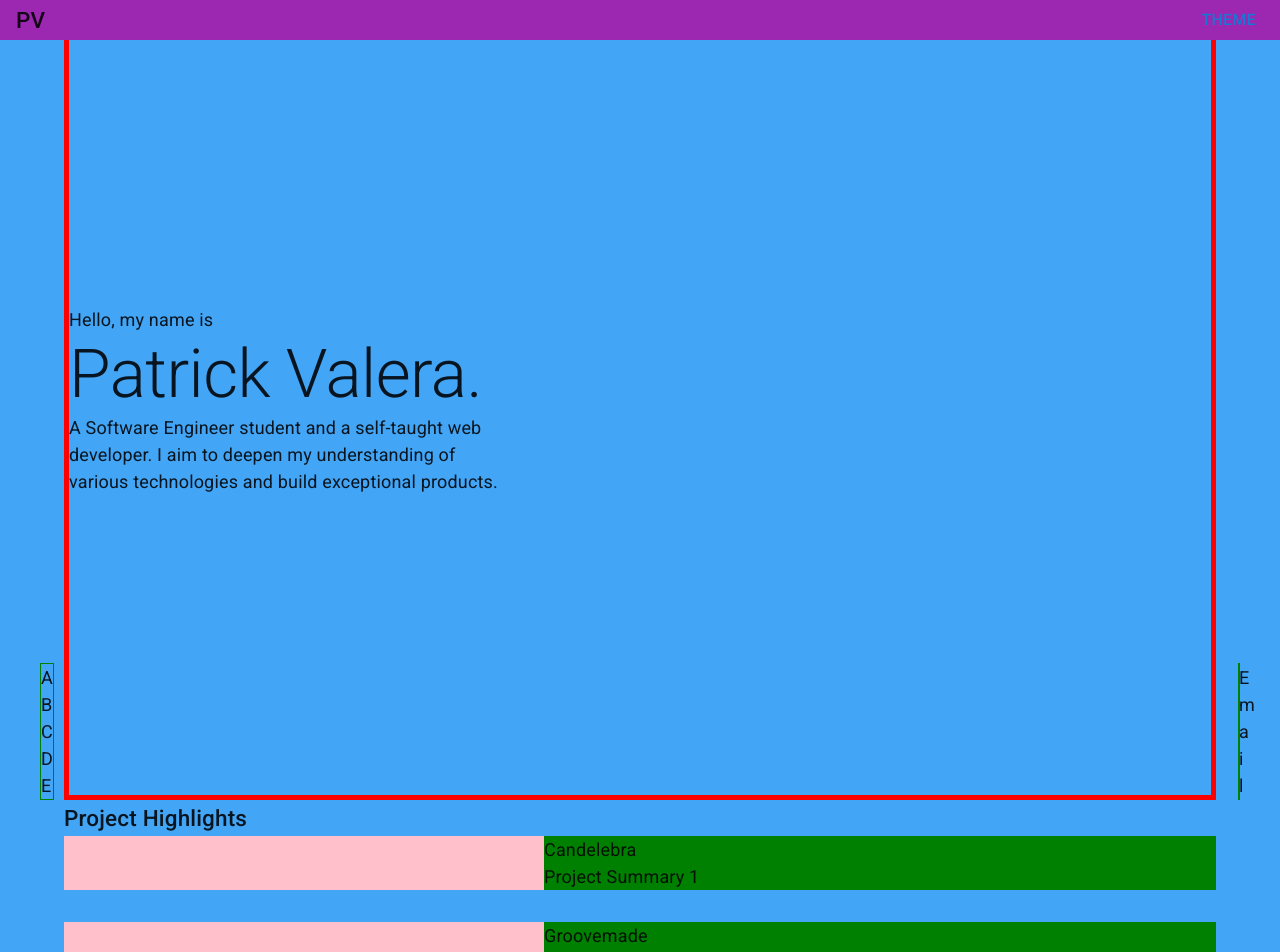
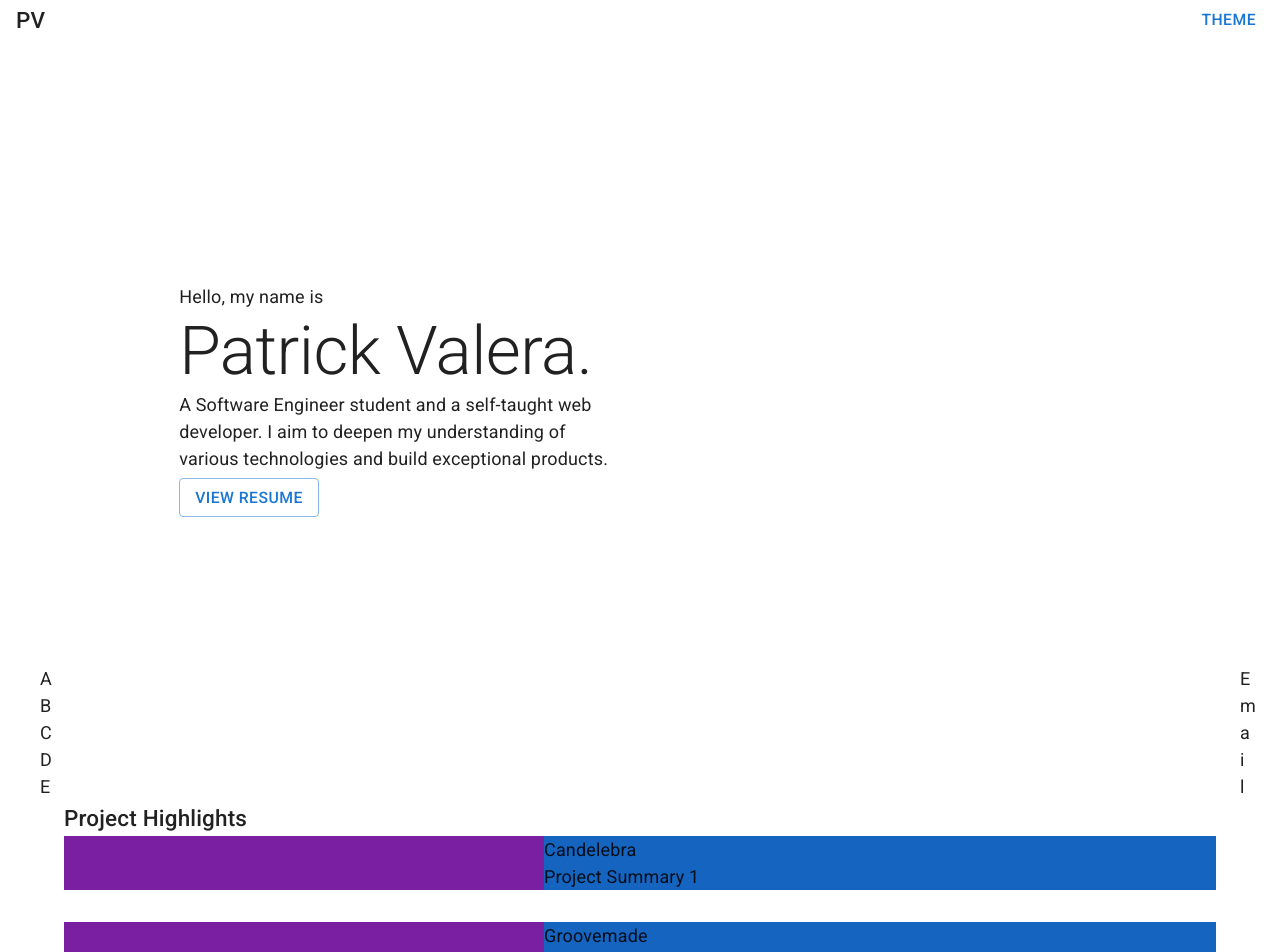
Before and after one commit to PatrickValera/20_Portfolio_V2, a Next.js app in the folder frontend/: page / in a window 1280 px wide. Shown: the top 952 px of the page. Built offline with nearby package versions, Linux system fonts and the light colour scheme.

Commit message:
layout | remove placeholder styles

```diff
--- a/frontend/components/sections/Header.js
+++ b/frontend/components/sections/Header.js
@@ -4,7 +4,7 @@ import React from 'react'
 const Header = ({ setTheme }) => {
     return (
         <Box component='header' sx={{  position: 'sticky',top:'0',zIndex:10   }}>
-            <Box sx={{ px:2,position: 'absolute',bgcolor: 'secondary.main',display: 'flex', alignItems: 'center', width: '100%', }}>
+            <Box sx={{ px:2,position: 'absolute',bgcolor: 'background.paper',display: 'flex', alignItems: 'center', width: '100%', }}>
                 <Typography variant='h6' sx={{ flexGrow: '1' }}>PV</Typography>
                 <nav>
 
--- a/frontend/components/sections/Introduction.js
+++ b/frontend/components/sections/Introduction.js
@@ -1,14 +1,14 @@
-import { Typography } from '@mui/material'
+import { Button, Typography } from '@mui/material'
 import React from 'react'
 import { Box } from '@mui/material'
 const Introduction = () => {
   return (
-    <Box display='flex' sx={{ p: '50px 0', height: '100vh', border: '5px solid red', flexDirection: 'column', justifyContent: 'center' }}>
+    <Box display='flex' sx={{ p: '0 10%', height: '100vh', flexDirection: 'column', justifyContent: 'center', maxWidth:'800px' }}>
       <Box className='fade'sx={{ maxWidth: '450px' }}>
         <Typography variant='body1'> Hello, my name is</Typography>
         <Typography variant='h2'> Patrick Valera.</Typography>
-        <Typography variant='body1'> A Software Engineer student and a self-taught web developer. I aim to deepen my understanding of various technologies and build exceptional products.</Typography>
-
+        <Typography variant='body1' gutterBottom> A Software Engineer student and a self-taught web developer. I aim to deepen my understanding of various technologies and build exceptional products.</Typography>
+        <Button variant='outlined'>View Resume</Button>
       </Box>
     </Box>
   )
--- a/frontend/components/sections/Projects.js
+++ b/frontend/components/sections/Projects.js
@@ -9,16 +9,16 @@ const Projects = ({ projects }) => {
 
       </Fade>
       {projects.slice(0, 3).map((project, index) => (
-        <Box key={index} display='grid' className='fade' sx={{ gridTemplateColumns: 'repeat(12,1fr)', position: 'relative', bgcolor: 'red', mb: 4 }}>
+        <Box key={index} display='grid' className='fade' sx={{ gridTemplateColumns: 'repeat(12,1fr)', position: 'relative', mb: 4 }}>
 
           {/* IMAGE HERE */}
-          <Box sx={{ gridArea: '1/1/-1/7', bgcolor: 'pink' }}>
-            <Box sx={{ bgcolor: 'pink' }}>
+          <Box sx={{ gridArea: '1/1/-1/7', bgcolor: 'secondary.dark' }}>
+            <Box sx={{  }}>
             </Box>
           </Box>
 
           {/* TEXT HERE */}
-          <Box sx={{ gridArea: '1/6/-1/-1', bgcolor: 'green' }}>
+          <Box sx={{ gridArea: '1/6/-1/-1', bgcolor: 'primary.dark' }}>
             <Typography variant='body1'>{project.title}</Typography>
             {/* <Typography variant='body1'>{project.description}</Typography> */}
             <Typography variant='body1'>Project Summary {index + 1}</Typography>
@@ -32,7 +32,7 @@ const Projects = ({ projects }) => {
       <Box display='flex' sx={{ flexWrap: 'wrap', gap: 2, mb: 4, minHeight: '10px' }}>
         {projects.slice(3.7).map((project, index) => (
           <Fade  key={index} sx={{ flex: '30% 1 1', minWidth: '150px' }}>
-            <Box sx={{ p: 0, bgcolor: 'primary.main' }}>
+            <Box sx={{ p: 0, bgcolor: 'primary.dark' }}>
               <Typography variant='body1'>{project.title}</Typography>
               {/* <Typography variant='body1'>{project.description}</Typography> */}
               <Typography variant='body1'>Project Summary {index + 4}</Typography>
--- a/frontend/package.json
+++ b/frontend/package.json
@@ -14,7 +14,8 @@
     "@mui/material": "^5.4.4",
     "next": "12.1.0",
     "react": "17.0.2",
-    "react-dom": "17.0.2"
+    "react-dom": "17.0.2",
+    "react-icons": "^4.3.1"
   },
   "devDependencies": {
     "eslint": "8.10.0",
--- a/frontend/pages/_app.js
+++ b/frontend/pages/_app.js
@@ -18,8 +18,8 @@ function MyApp({ Component, pageProps }) {
         if(entry.isIntersecting)observer.unobserve(entry.target)
       })
     },{
-      threshold:1,
-      // rootMargin:' 0% 0% -20% 0%',
+      threshold:0,
+      rootMargin:'-120px',
     })
 
     items.forEach(item => {
--- a/frontend/pages/index.js
+++ b/frontend/pages/index.js
@@ -15,20 +15,20 @@ export default function Home({ setTheme }) {
   const { projects } = Profile
 
   return (
-    <Box sx={{ bgcolor: 'primary.light' }}>
-      <Container maxWidth='lg'>
+    <Box sx={{ }}>
+      <Container maxWidth='lg' sx={{}}>
         <Introduction />
         <Projects projects={projects} />
         <Footer />
       </Container>
-      <Box sx={{ display: {xs:'none', md:'flex'}, flexDirection: 'column', position: 'fixed', bottom: '0', left: '40px', border: '1px solid green' }}>
+      <Box sx={{ display: {xs:'none', md:'flex'}, flexDirection: 'column', position: 'fixed', bottom: '0', left: '40px' }}>
         <span>A</span>
         <span>B</span>
         <span>C</span>
         <span>D</span>
         <span>E</span>
       </Box>
-      <Box sx={{ display: {xs:'none', md:'flex'}, width: '0', flexDirection: 'column', position: 'fixed', bottom: '0', right: '40px', border: '1px solid green', overflowWrap: 'break-word' }}>
+      <Box sx={{ display: {xs:'none', md:'flex'}, width: '0', flexDirection: 'column', position: 'fixed', bottom: '0', right: '40px', overflowWrap: 'break-word' }}>
         <span>Email</span>
       </Box>
     </Box>
--- a/frontend/public/patrick.json
+++ b/frontend/public/patrick.json
@@ -2,6 +2,7 @@
     "name":"Patrick Valera",
     "summary":"I am a computer science student and a self-taught web developer. I aim to deepen my understanding of various technologies and build exceptional products.",
     "skills":["JavaScript","React","NodeJS","MonogoDB","Redux"],
+    "socials":[{"site":"github"},{"site":"linkedin"}],
     "projects":[{
         "id":1,
         "title":"Candelebra",
```
Also changed, not shown: frontend/components/Icon.js (added, +12 -0 lines), 1 other file (tests, documents, lock files or other folders).
